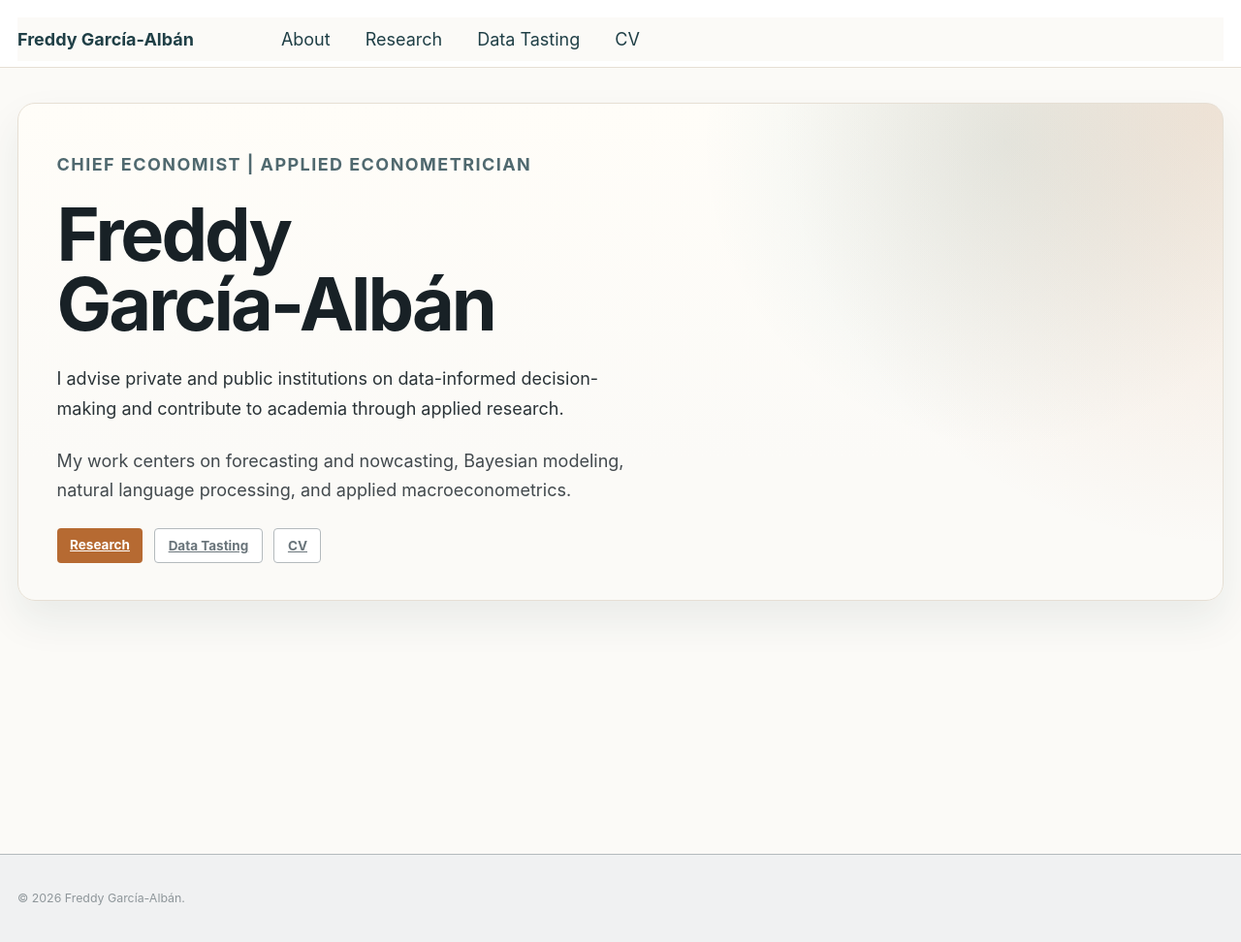
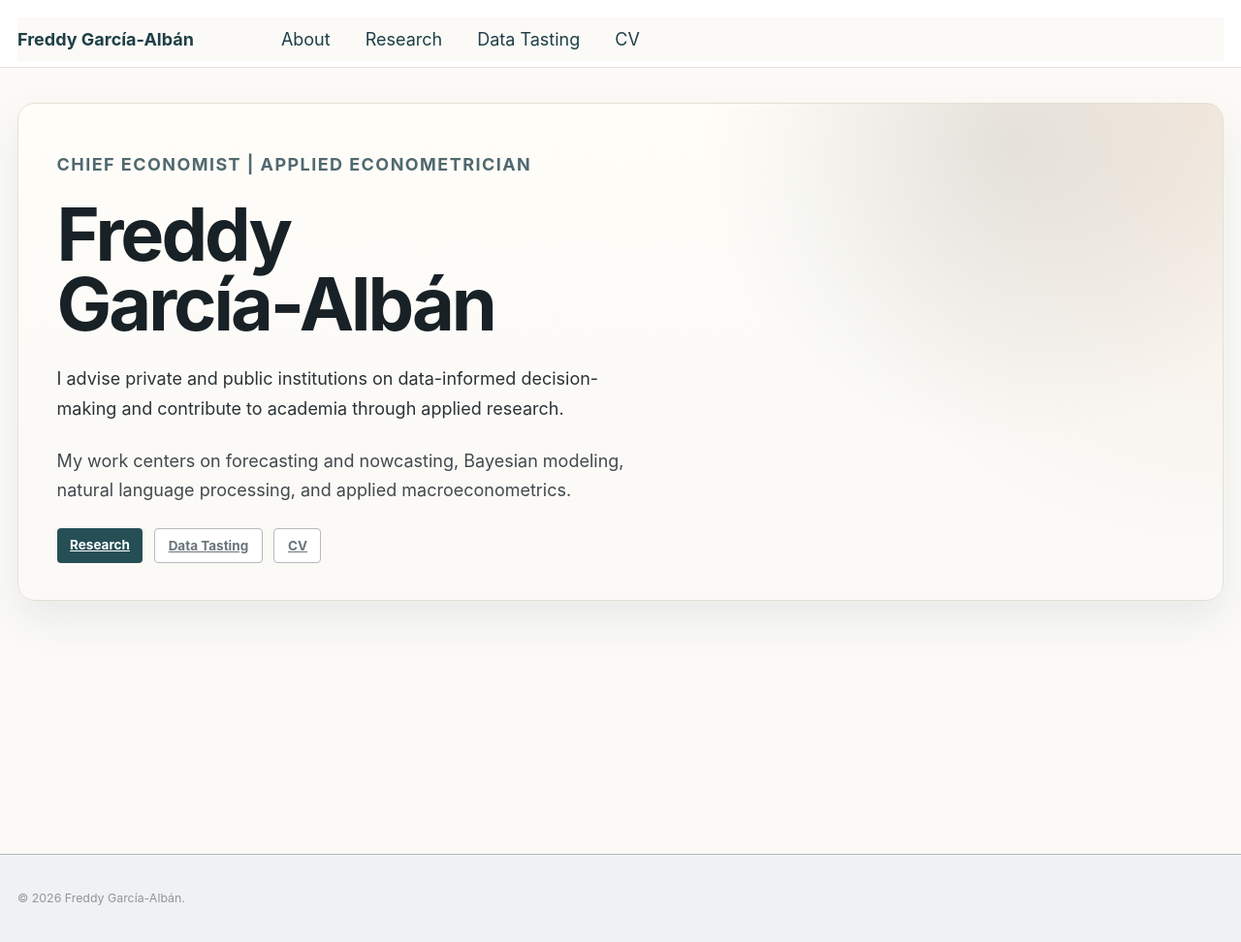
Before and after one commit to EnexFG/EnexFG.github.io, a Jekyll site: the page built from _pages/about.md, in a window 1280 px wide and 972 px high. Shown: the whole window at 97% size. Built offline with Jekyll 4.4.1, drawn with Linux system fonts in a browser that asks for light colours.

Commit message:
Refine color palette accents

```diff
--- a/_sass/_page.scss
+++ b/_sass/_page.scss
@@ -289,7 +289,7 @@
   border: 1px solid $border-color;
   border-radius: 18px;
   background:
-    radial-gradient(circle at top right, rgba($info-color, 0.16), transparent 34%),
+    radial-gradient(circle at top right, rgba(#b66a32, 0.12), transparent 34%),
     radial-gradient(circle at 82% 8%, rgba($link-color, 0.10), transparent 28%),
     linear-gradient(180deg, #fffdf8, $background-color 72%);
   box-shadow: 0 20px 42px rgba($primary-color, 0.08);
--- a/_sass/_variables.scss
+++ b/_sass/_variables.scss
@@ -72,7 +72,7 @@ $primary-color              : #1f3f46;
 $success-color              : #62c462;
 $warning-color              : #f89406;
 $danger-color               : #ee5f5b;
-$info-color                 : #b66a32;
+$info-color                 : #254f55;
 
 /* brands */
 $behance-color              : #1769FF;
@@ -102,7 +102,7 @@ $xing-color                 : #006567;
 
 
 /* links */
-$link-color                 : #1f6f78;
+$link-color                 : #1f3f46;
 $link-color-hover           : mix(#000, $link-color, 25%);
 $link-color-visited         : mix(#fff, $link-color, 25%);
 $masthead-link-color        : $primary-color;
```
